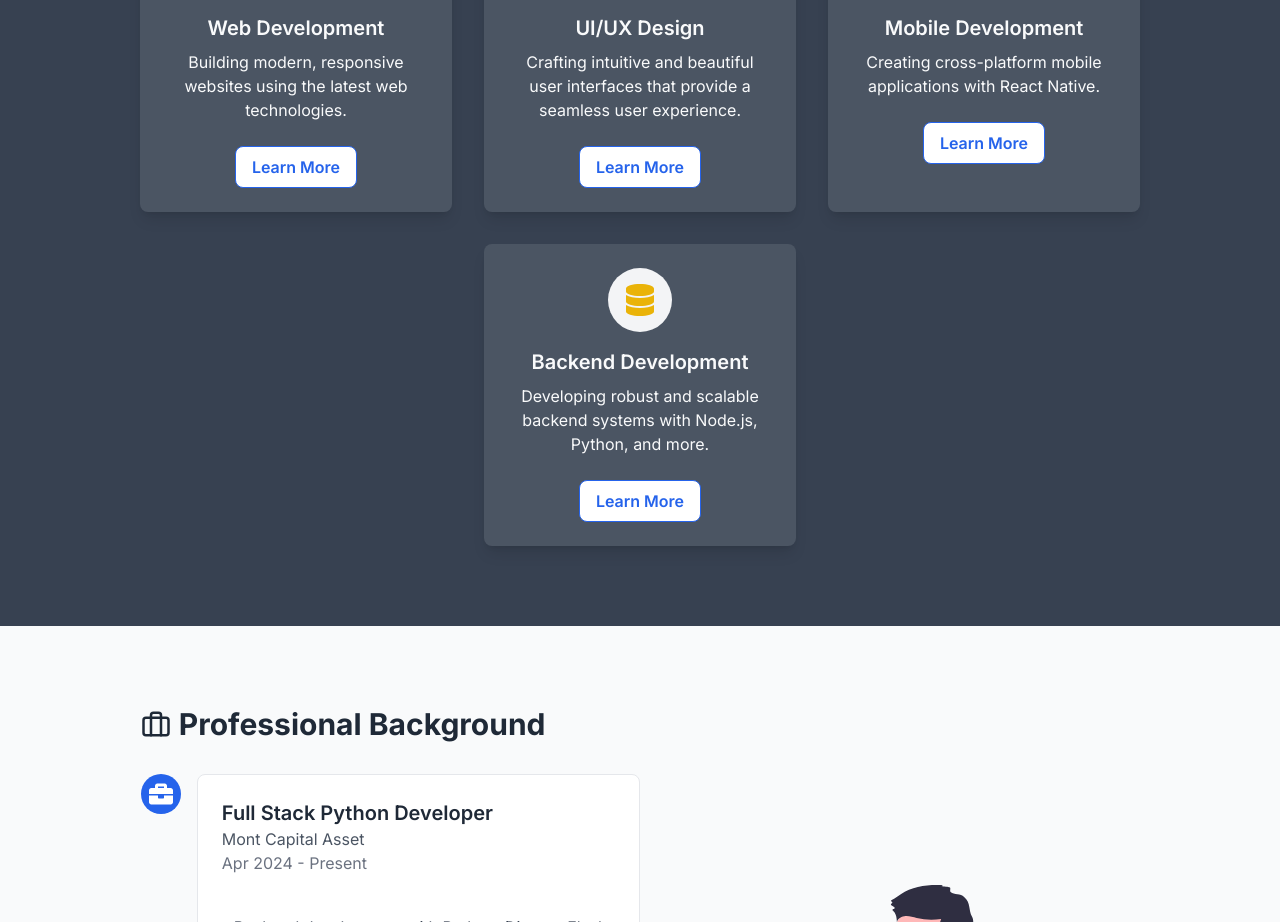
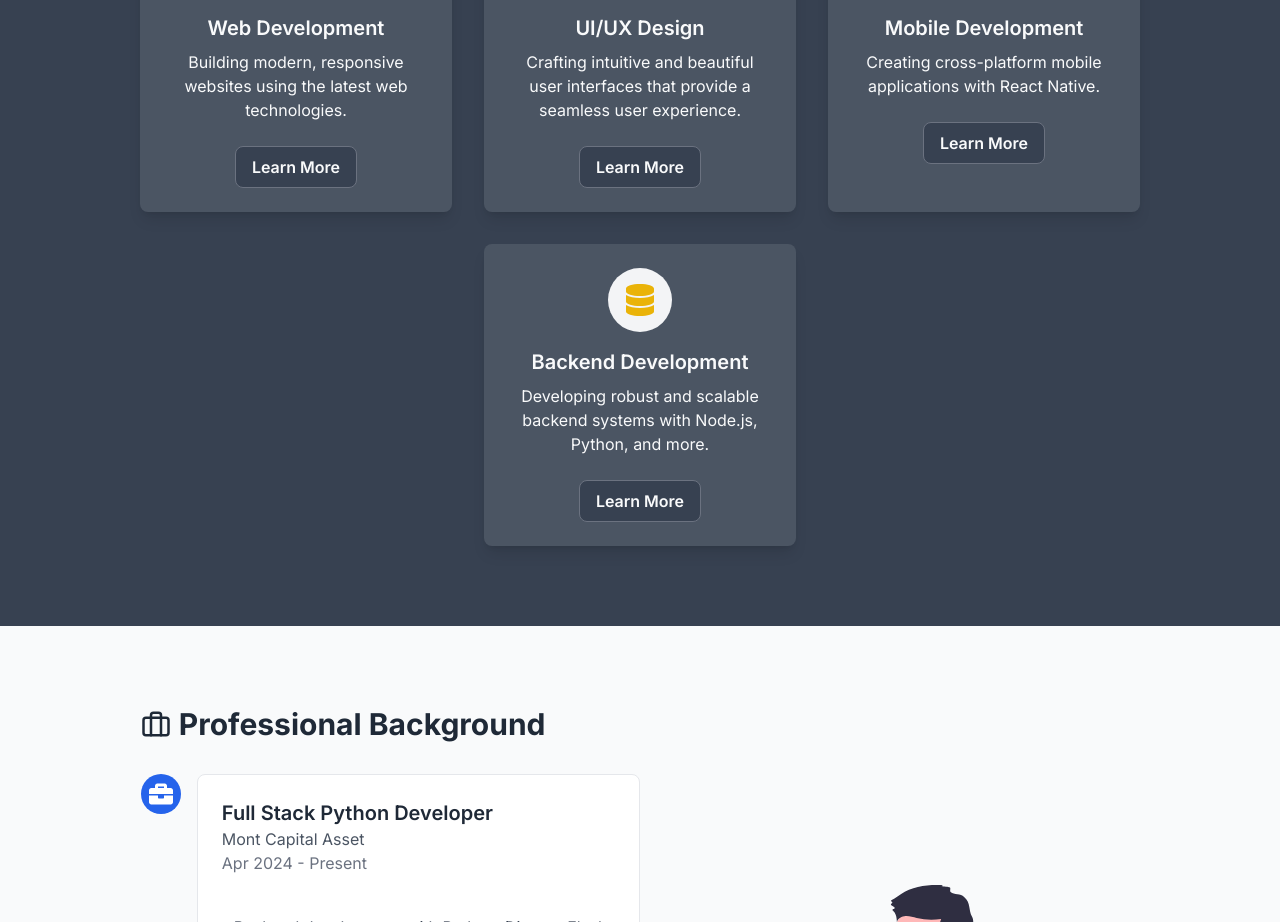
Before and after one commit to LucasNoliveira/portfolio-page, a Next.js app: page / in a window 1280 px wide. Shown: the part 1312-2234 px from the top of the page. Built offline with nearby package versions, Linux system fonts and the light colour scheme.

Commit message:
button learn more bg-color changed

```diff
--- a/src/app/components/Services.tsx
+++ b/src/app/components/Services.tsx
@@ -74,7 +74,7 @@ const ServiceCard: FC<ServiceCardProps> = ({ service, isInView, index }) => {
                     {description}
                 </p>
                 <motion.button
-                    className="mt-6 px-4 py-2 rounded-lg font-semibold bg-white text-blue-600 border border-blue-600 transition-colors duration-300 hover:bg-blue-600 hover:text-white"
+                    className="mt-6 px-4 py-2 rounded-lg font-semibold bg-gray-700 text-gray-50 border border-gray-500 transition-colors duration-300 hover:bg-gray-800"
                     initial={{ opacity: 0 }}
                     animate={{ opacity: 1 }}
                     transition={{ delay: 0.4 }}
```
